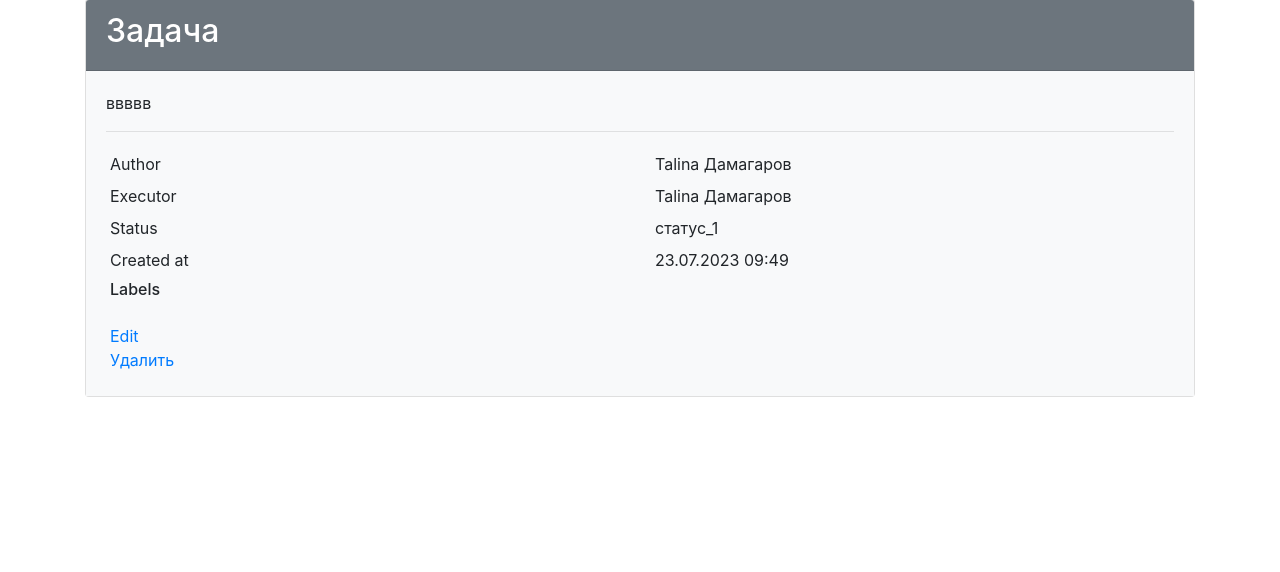
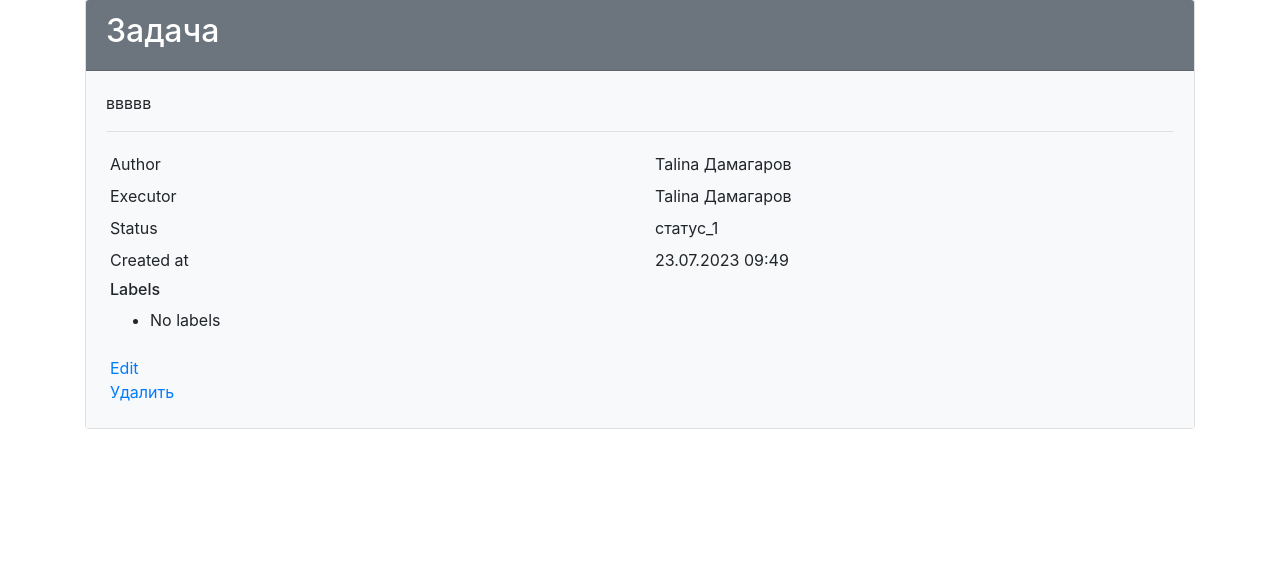
Before and after one commit to eleron96/Task-Manager, a Django app: page /tasks/1/ in a window 1280 px wide. Shown: the part 129-701 px from the top of the page. Run offline with Django 4.2, Linux system fonts and the light colour scheme; a user stored in the database is signed in; data comes from the database, SQL or seed files in the repository; both versions use the stored data as it was after the commit; some libraries are stand-ins or nearby versions.

Commit message:
labels fixed 5

```diff
--- a/task_manager/tasks/models.py
+++ b/task_manager/tasks/models.py
@@ -27,4 +27,4 @@ class TaskLabel(models.Model):
     """Link model for ManyToMany relation between Task and Label models."""
 
     task = models.ForeignKey(Task, on_delete=models.CASCADE)
-    label = models.ForeignKey(Labels, on_delete=models.PROTECT)  # Используйте Label, а не Labels
+    label = models.ForeignKey(Labels, on_delete=models.PROTECT)
--- a/task_manager/tasks/views.py
+++ b/task_manager/tasks/views.py
@@ -88,7 +88,7 @@ def tasks_list(request):
         if form.cleaned_data['executor']:
             tasks = tasks.filter(executor=form.cleaned_data['executor'].id)
         if form.cleaned_data['label']:
-            tasks = tasks.filter(label=form.cleaned_data['label'].id)
+            tasks = tasks.filter(labels=form.cleaned_data['label'].id)
         if form.cleaned_data['my_tasks']:  # Check if 'my_tasks' is checked
             tasks = tasks.filter(
                 author=request.user)
--- a/task_manager/templates/tasks/confirm_delete.html
+++ b/task_manager/templates/tasks/confirm_delete.html
@@ -5,11 +5,11 @@
 {% block content %}
   <h2>{% trans "Delete task" %}</h2>
 
-  <p>{% trans "Are you sure you want to delete" %} "{{ tasks.name }}"?</p>
+  <p>{% trans "Are you sure you want to delete" %} "{{ task.name }}"?</p>
 
   <form method="post">
     {% csrf_token %}
     <input type="submit" value="{% trans 'Confirm' %}" class="btn btn-danger">
-    <a href="{% url 'status_task' %}" class="btn btn-secondary">{% trans "Cancel" %}</a>
+    <a href="{% url 'tasks' %}" class="btn btn-secondary">{% trans "Cancel" %}</a>
   </form>
 {% endblock %}
--- a/task_manager/templates/tasks/details.html
+++ b/task_manager/templates/tasks/details.html
@@ -37,8 +37,10 @@
             <div class="col">
                 <h6>{% translate 'Labels' %}</h6>
                 <ul>
-                    {% for label in task.label.all %}
+                    {% for label in form.label.all %}
                     <li>{{ label.name }}</li>
+                    {% empty %}
+                    <li>No labels</li>
                     {% endfor %}
                 </ul>
             </div>
--- a/task_manager/templates/tasks/tasks.html
+++ b/task_manager/templates/tasks/tasks.html
@@ -37,7 +37,7 @@
         <label class="form-label" for="id_label">{% trans "Label" %}</label>
         <select name="label" class="form-select rounded" id="id_label">
           <option value="" selected>---------</option>
-          {% for label in form.Label.field.queryset %}
+          {% for label in form.label.field.queryset %}
             <option value="{{ label.id }}">{{ label.name }}</option>
           {% endfor %}
         </select>
```
Also changed, not shown: task_manager/tasks/forms.py (+7 -1 lines), db.sqlite3.
